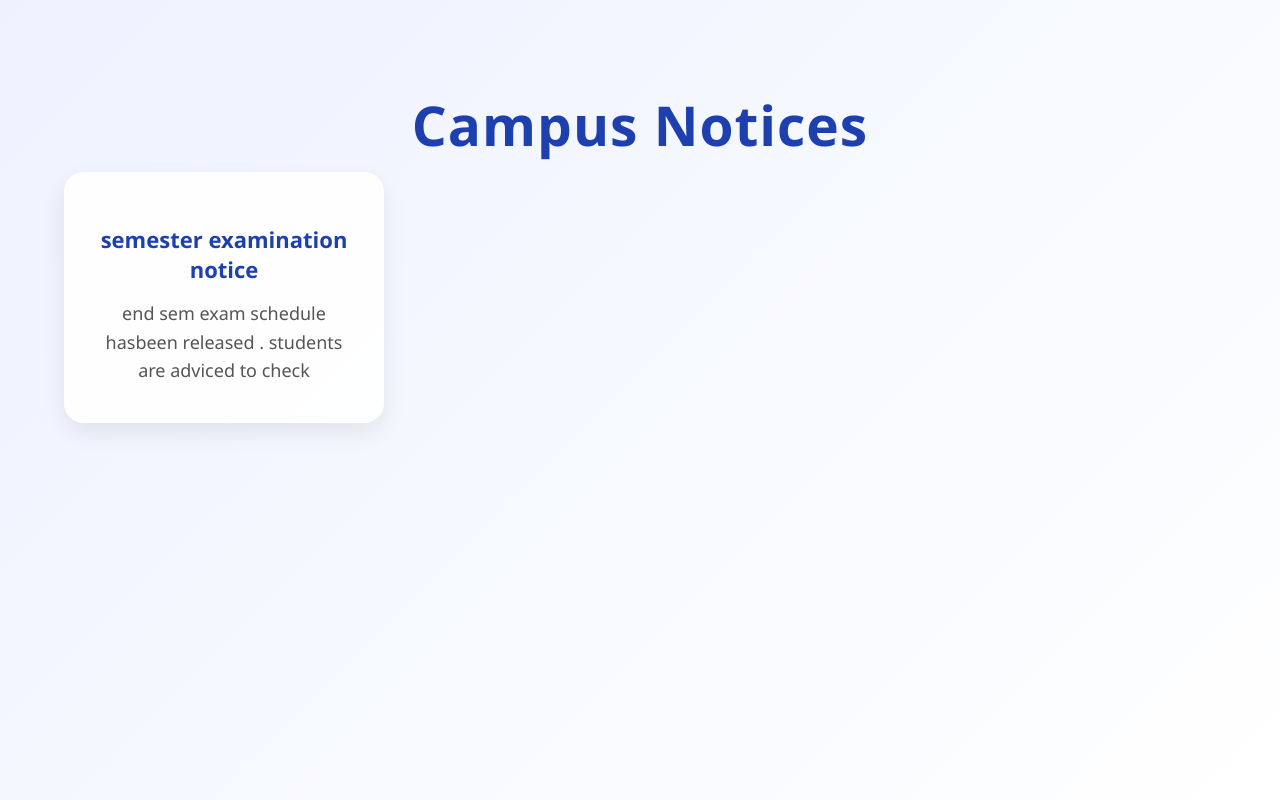
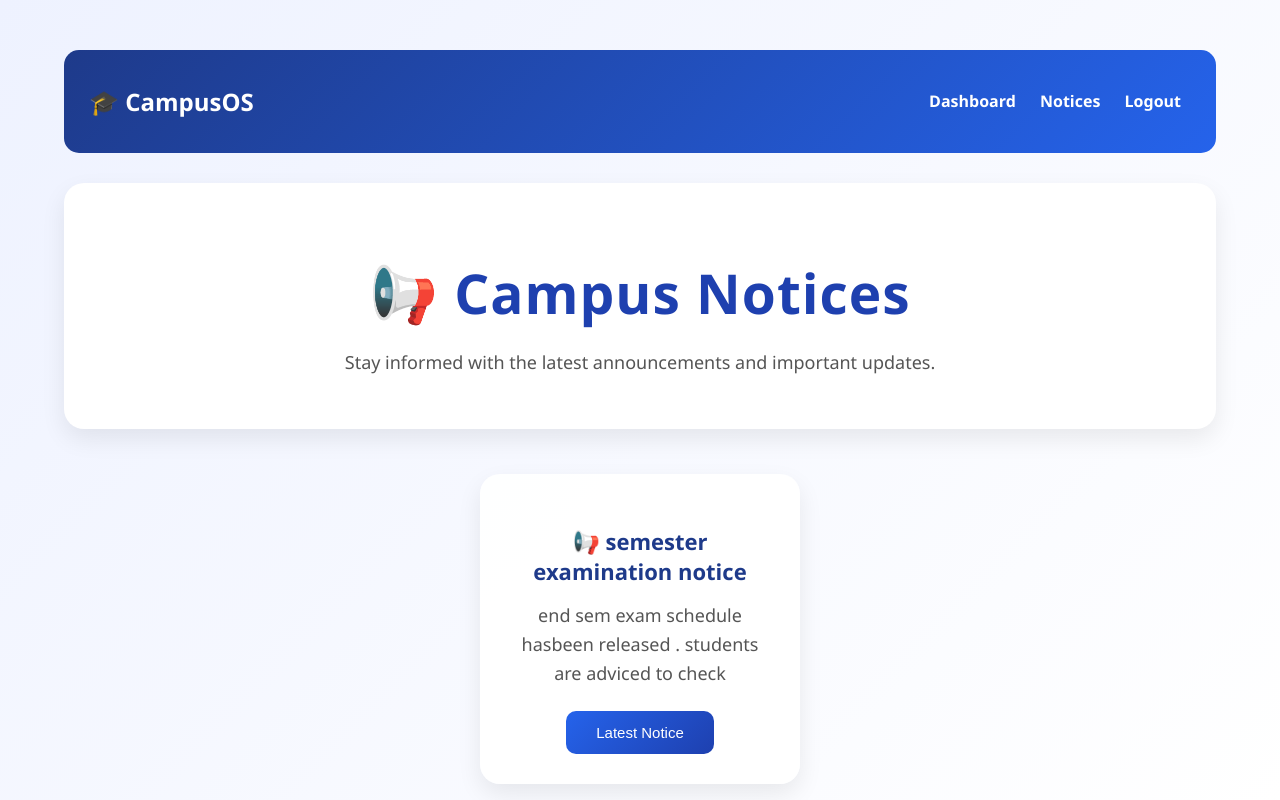
Before and after one commit to Aryaaa-9426/SyanpX_CampusOS, a Flask app: page /notices in a window 1280 px wide. Run offline with Flask 3, Linux system fonts and the light colour scheme; data comes from the database, SQL or seed files in the repository.

Commit message:
enhance events page with modern card layout

```diff
--- a/static/style.css
+++ b/static/style.css
@@ -413,3 +413,12 @@ color:#1e3a8a;
 .card p{
     margin:8px 0;
 }
+/* Notices Page */
+
+.card p {
+    line-height: 1.6;
+}
+
+.card h3 {
+    color: #1e3a8a;
+}
--- a/templates/notices.html
+++ b/templates/notices.html
@@ -1,27 +1,77 @@
 <!DOCTYPE html>
 <html>
+
 <head>
-    <title>Campus Notices</title>
-    <link rel="stylesheet" href="/static/style.css">
+    <title>Campus Notices - CampusOS</title>
+    <link rel="stylesheet" href="{{ url_for('static', filename='style.css') }}">
 </head>
 
 <body>
 
 <div class="container">
 
-<h1>Campus Notices</h1>
+    <!-- Navbar -->
+    <nav class="navbar">
 
-{% for notice in notices %}
+        <h2>🎓 CampusOS</h2>
 
-<div class="card">
+        <div>
+            <a href="/dashboard">Dashboard</a>
+            <a href="/notices">Notices</a>
+            <a href="/logout">Logout</a>
+        </div>
 
-    <h3>{{ notice.title }}</h3>
+    </nav>
 
-    <p>{{ notice.message }}</p>
+    <!-- Header -->
 
-</div>
+    <div class="dashboard-header">
 
-{% endfor %}
+        <h1>📢 Campus Notices</h1>
+
+        <p>
+            Stay informed with the latest announcements and important updates.
+        </p>
+
+    </div>
+
+    <!-- Notice Cards -->
+
+    <div class="card-container">
+
+        {% if notices %}
+
+            {% for notice in notices %}
+
+            <div class="card">
+
+                <h3>📢 {{ notice.title }}</h3>
+
+                <p>{{ notice.message }}</p>
+
+                <button disabled>Latest Notice</button>
+
+            </div>
+
+            {% endfor %}
+
+        {% else %}
+
+            <div class="card">
+
+                <h2>📭</h2>
+
+                <h3>No Notices Available</h3>
+
+                <p>
+                    There are currently no announcements. Check back later.
+                </p>
+
+            </div>
+
+        {% endif %}
+
+    </div>
 
 </div>
 
```
